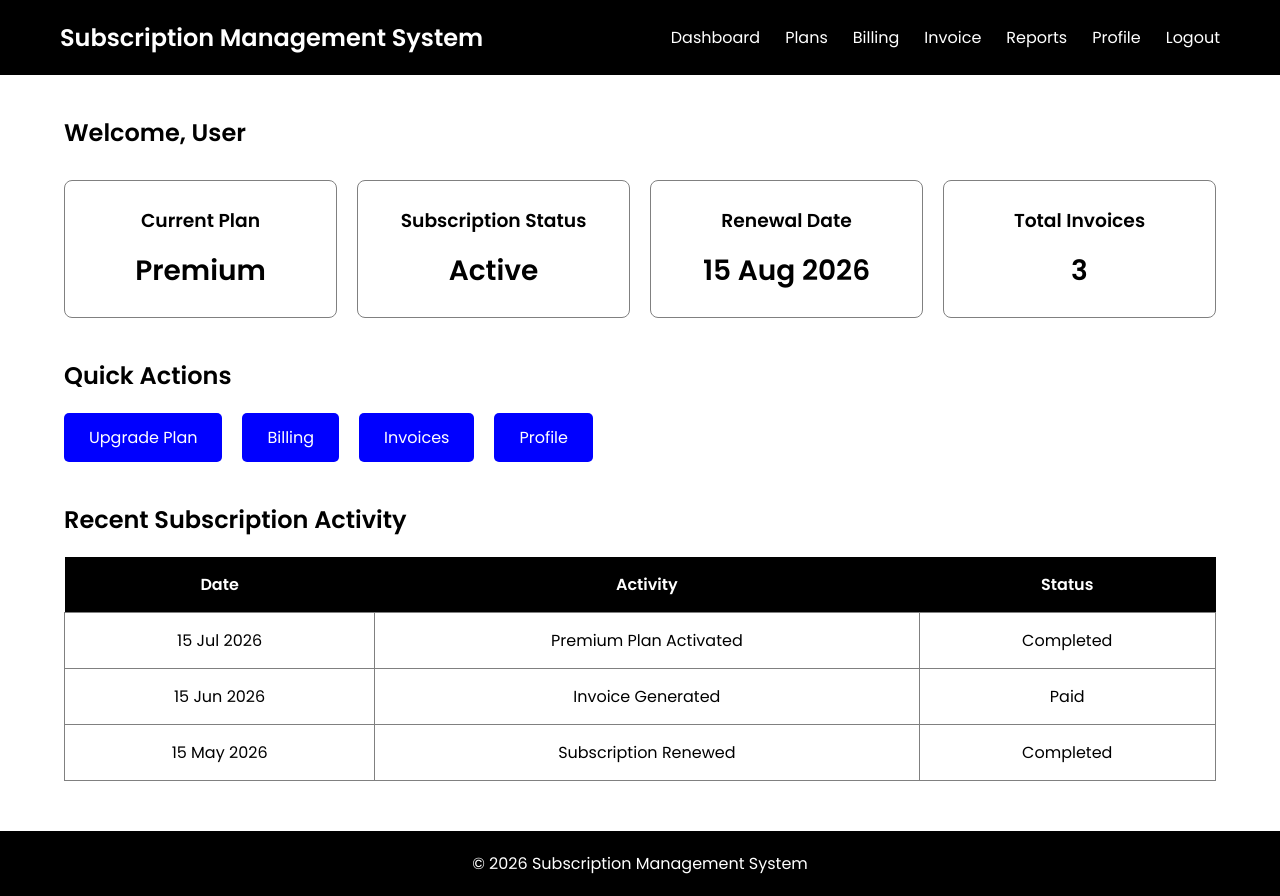
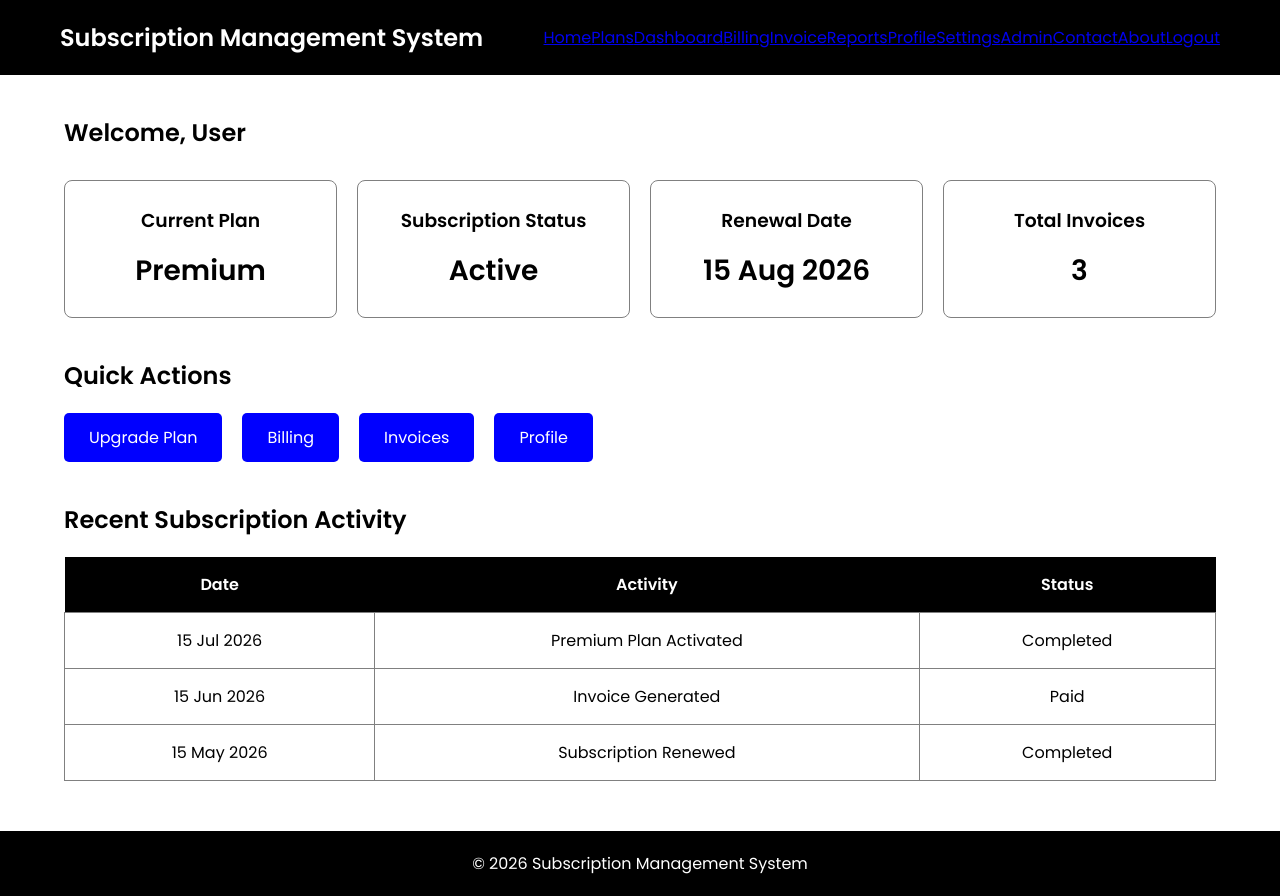
Before and after one commit to devanshmeena422/SMS-Project, a website: page Subscription Management System/FRONTEND/dashboard.html in a window 1280 px wide. Drawn offline with Linux system fonts and the light colour scheme.

Commit message:
Update navigation links in dashboard for improved accessibility and consistency

```diff
--- a/Subscription Management System/FRONTEND/dashboard.html
+++ b/Subscription Management System/FRONTEND/dashboard.html
@@ -17,13 +17,18 @@
 
 <ul>
 
-<li><a href="dashboard.html">Dashboard</a></li>
-<li><a href="plans.html">Plans</a></li>
-<li><a href="billing.html">Billing</a></li>
-<li><a href="invoice.html">Invoice</a></li>
-<li><a href="reports.html">Reports</a></li>
-<li><a href="profile.html">Profile</a></li>
-<li><a href="logout.html">Logout</a></li>
+            <a href="index.html">Home</a>
+            <a href="plans.html">Plans</a>
+            <a href="dashboard.html">Dashboard</a>
+            <a href="billing.html">Billing</a>
+            <a href="invoice.html">Invoice</a>
+            <a href="reports.html">Reports</a>
+            <a href="profile.html">Profile</a>
+            <a href="settings.html">Settings</a>
+            <a href="admin.html">Admin</a>
+            <a href="contact.html">Contact</a>
+            <a href="about.html">About</a>
+            <a href="login.html">Logout</a>
 
 </ul>
 
```
